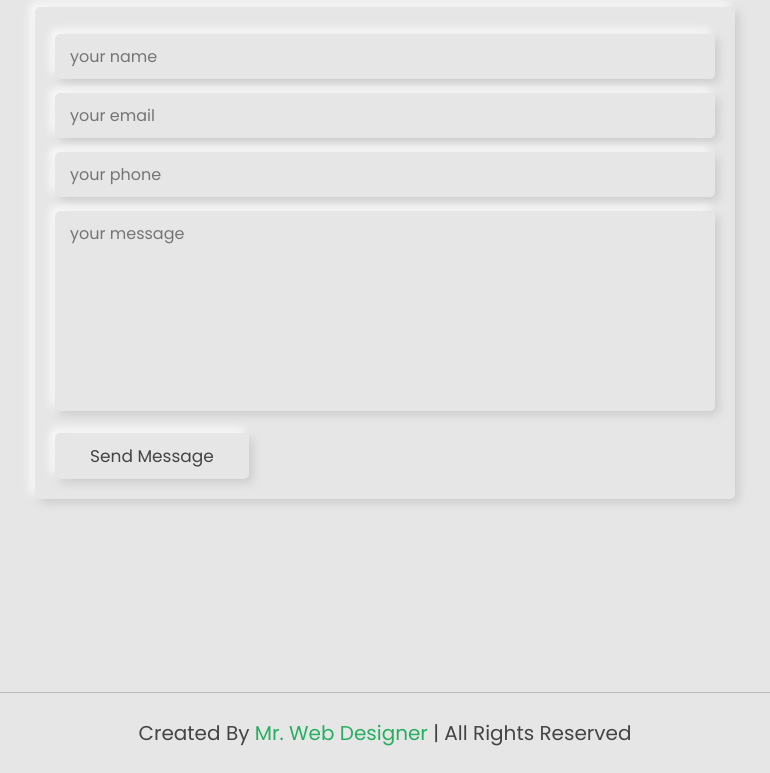
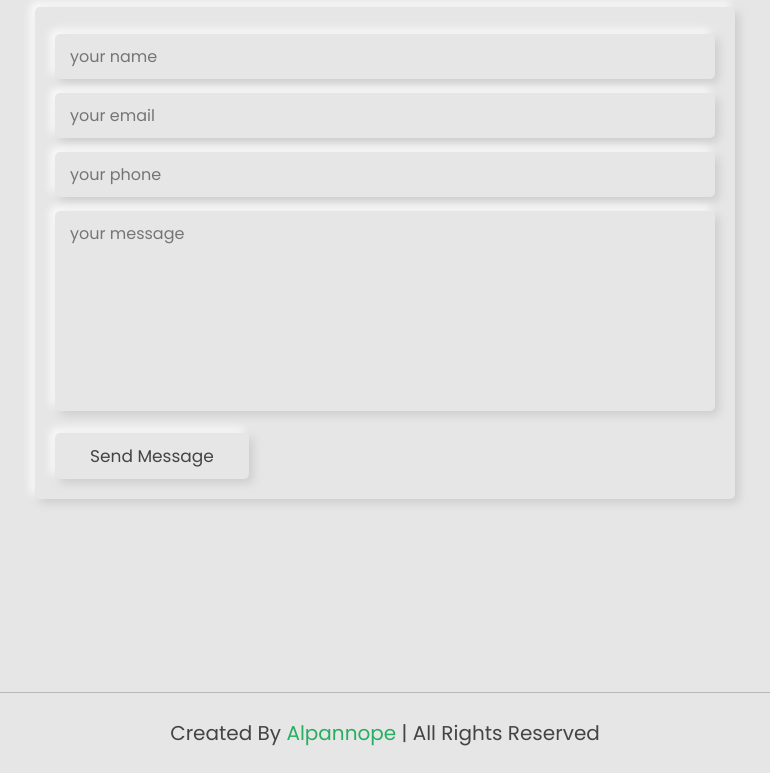
Before and after one commit to Alpannope/portfolio.github.io, a plain HTML site: page index.html in a window 1280 px wide. Shown: the part 3318-4091 px from the top of the page, without its empty margins (430-1200 px from the left). Drawn offline with nearby package versions, Linux system fonts and the light colour scheme.

Commit message:
Mengubah Footer

```diff
--- a/index.html
+++ b/index.html
@@ -297,7 +297,7 @@
     <!-- contact section ends -->
 
     <div class="credits">
-      created by <span>mr. web designer</span> | all rights reserved
+      created by <span>Alpannope</span> | all rights reserved
     </div>
 
     <!-- custom js file link  -->
```
